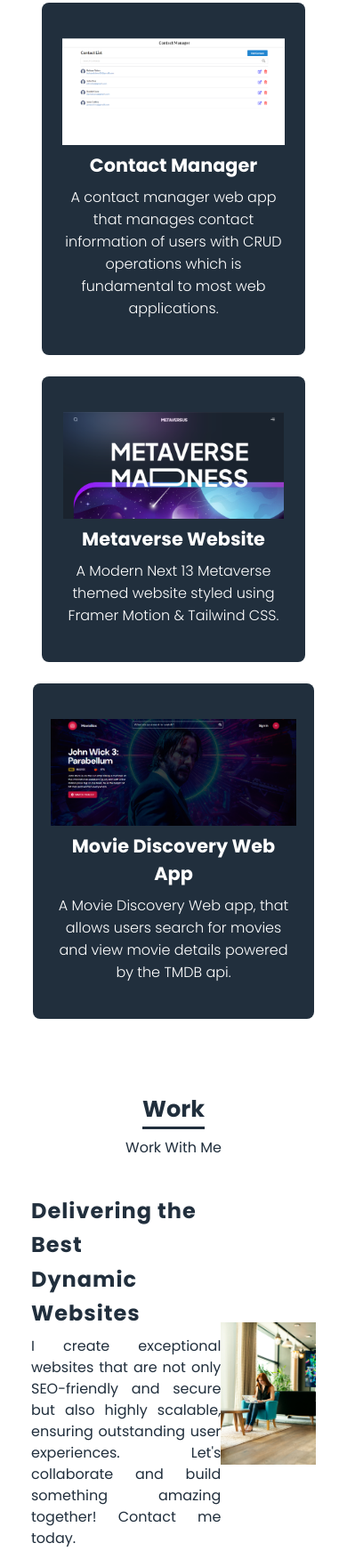
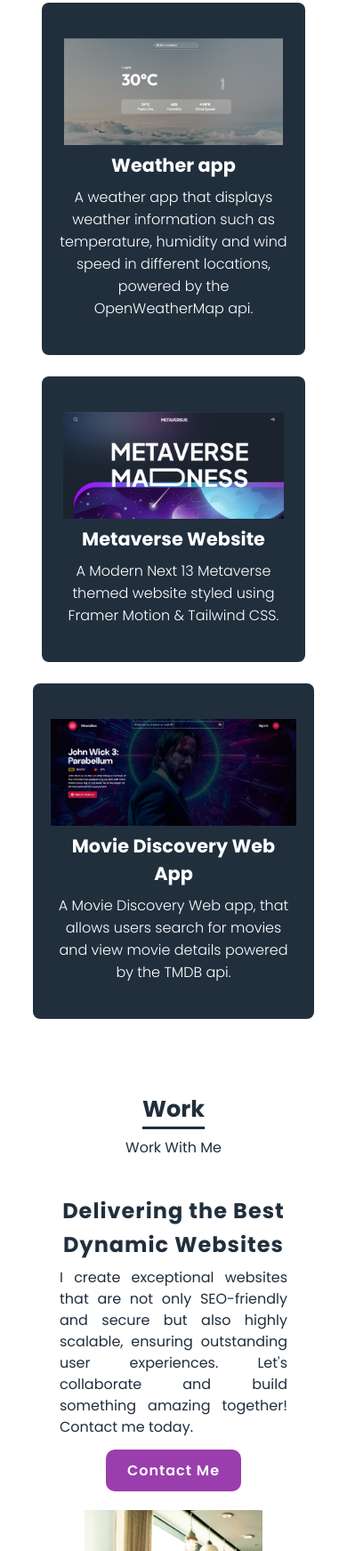
Before and after one commit to Bolupe/portfolio-website, a plain HTML site: page index.html in a window 390 px wide. Shown: the part 2740-4483 px from the top of the page at 89% size. Drawn offline with nearby package versions, Linux system fonts and the light colour scheme.

Commit message:
bugs and responsivity

```diff
--- a/index.html
+++ b/index.html
@@ -127,11 +127,11 @@
         </div>
 
         <div class="box">
-          <a href="https://github.com/Bolupe/Contact-manager" target="_blank">
-          <img src="images/contactmanager-website.png" alt="project-screenshot" />
-          <h1>Contact Manager</h1>
+          <a href="https://weather-app-bolupe.vercel.app/" target="_blank">
+          <img src="images/weather-website.png" alt="project-screenshot" />
+          <h1>Weather app</h1>
           <p>
-            A contact manager web app that manages contact information of users with CRUD operations which is fundamental to most web applications.
+            A weather app that displays weather information such as temperature, humidity and wind speed in different locations, powered by the OpenWeatherMap api.
           </p>
           </a>
         </div>
@@ -167,8 +167,7 @@
       <div class="work-content">
         <div class="work-text">
           <h1>
-            Delivering the Best <br />
-            Dynamic Websites
+            Delivering the Best Dynamic Websites
           </h1>
           <p>
             I create exceptional websites that are not only SEO-friendly and secure but also highly scalable, ensuring outstanding user experiences.
@@ -192,7 +191,7 @@
       <div class="contact-content">
         <div class="app">
           <h1>Connect With Me</h1>
-          <p style="color: white">
+          <p>
             Feel free to reach out concerning a job or a collaboration. <br />
             Would love to hear from you soon...
           </p>
--- a/style.css
+++ b/style.css
@@ -214,23 +214,33 @@ a{
 }
 
 /* Work */
+/* .work-heading */
 .work-heading {
   margin-bottom: 2.5rem;
+  text-align: center; /* Center the heading on smaller screens */
 }
+
+/* .work-content */
 .work-content {
   display: flex;
   justify-content: space-around;
   align-items: center;
 }
+
+/* .work-text */
 .work-text {
-  width: 500px;
+  max-width: 100%; /* Full width on smaller screens */
+  width: 50%; /* Adjust width as needed for responsiveness */
+  text-align: center; /* Center the text on smaller screens */
 }
+
 .work-text h1 {
   font-size: 1.5rem;
   color: var(--second-color);
   line-height: 2.4rem;
   letter-spacing: 1px;
 }
+
 .work-text p {
   font-size: 1rem;
   color: var(--second-color);
@@ -238,6 +248,7 @@ a{
   text-align: justify;
   margin: 5px 0px 18px;
 }
+
 .work-text a {
   padding: 12px 24px;
   background: var(--main-color);
@@ -245,15 +256,22 @@ a{
   border-radius: 10px;
   font-weight: 600;
   letter-spacing: 1px;
+  text-align: center; /* Center the button text */
 }
+
 .work-text a:hover {
   background: var(--second-color);
   box-shadow: 0 10px 34px rgba(0, 0, 0, 0.14);
 }
+
+/* .work-img */
 .work-img {
-  width: 320px;
-  height: 500px;
+  width: 100%;
+  max-width: 320px;
+  height: auto;
+  margin-top: 2rem;
 }
+
 .work-img img {
   width: 100%;
   height: 100%;
@@ -261,6 +279,21 @@ a{
   object-position: center;
   border-radius: 30px;
 }
+
+/* Mobile Responsive */
+@media (max-width: 768px) {
+  .work-content {
+    flex-direction: column; /* Stack items vertically on smaller screens */
+    align-items: center;
+  }
+  .work-text {
+    width: 80%; /* Adjust width as needed for responsiveness */
+  }
+  .work-img img{
+    border-radius: 30px;
+  }
+}
+
 
 /* Contatct */
 .color h2 {
@@ -328,6 +361,10 @@ a{
 .app i:hover {
   transform: translateY(-10px);
   transition: 0.5s;
+}
+.app p{
+  color: #fff;
+  margin: 10px;
 }
 
 .copyright {
@@ -464,11 +501,17 @@ a{
     font-size: 1.2rem;
     line-height: 2rem;
   }
+  .work-text p{
+    line-height: 1rem;
+    margin: 5px 0px 10px;
+    width: 100px;
+  }
   .work-img {
     width: 200px;
     height: 280px;
     margin-top: 4rem;
   }
+
   .contact-content {
     flex-direction: column;
   }
```
Also changed, not shown: images/weather-website.png (added).
